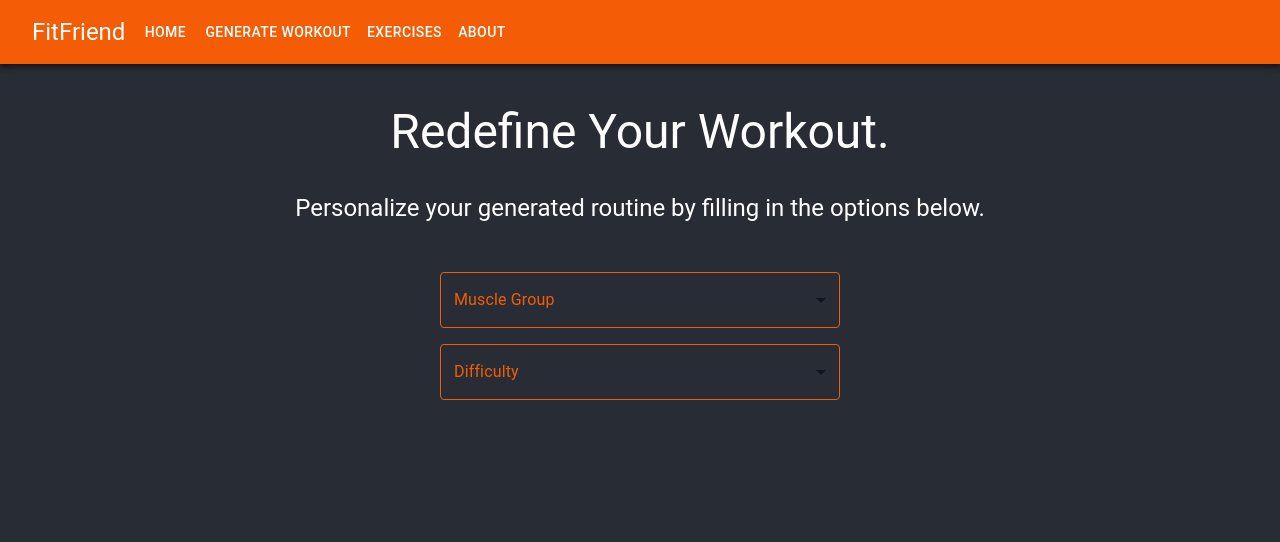
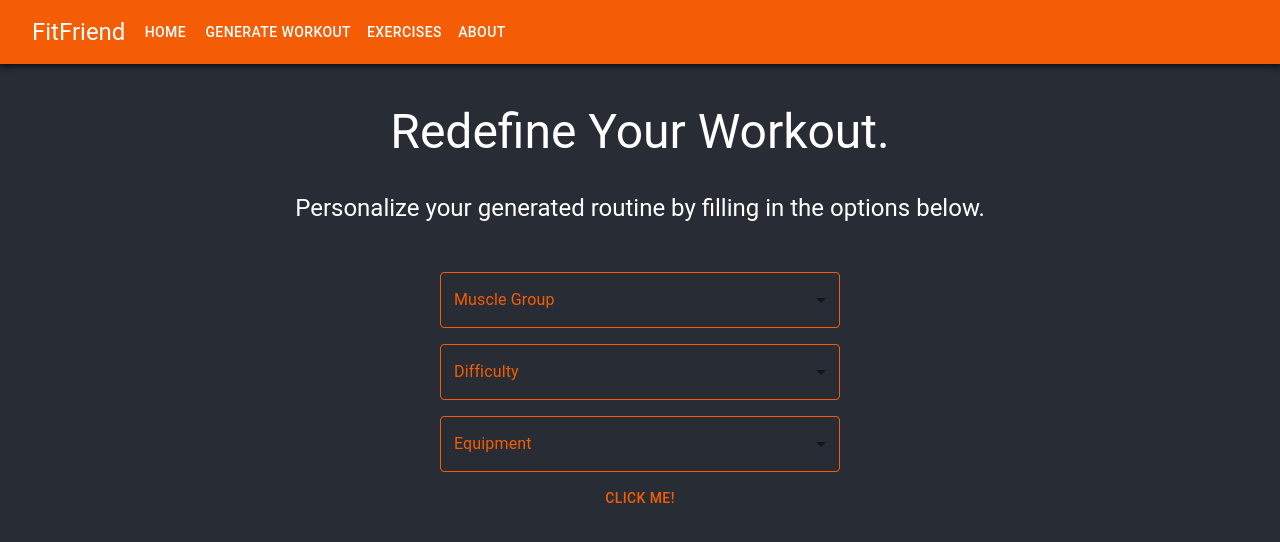
Before and after one commit to qhetrick/CSE_5914_Fitness_App, a React (Create React App) app in the folder frontend/: page /search in a window 1280 px wide. Shown: the top 542 px of the page. Built offline with nearby package versions, Linux system fonts and the light colour scheme.

Commit message:
Finished filter selects and added endpoint

```diff
--- a/frontend/src/components/selects/EquipmentSelect.js
+++ b/frontend/src/components/selects/EquipmentSelect.js
@@ -19,7 +19,7 @@ const MenuProps = {
   },
 };
 
-const levels = [
+const equipment = [
   'Ab wheel',
   'Balance Ball',
   'Barbell',
@@ -43,7 +43,7 @@ const levels = [
   'Elastic Bands, Stability Ball',
   'Equalizer',
   'Foam Roller',
-  'Hex Bar \/ Trap Bar',
+  'Hex Bar \\/ Trap Bar',
   'Kettlebell',
   'Kettlebell, Resistance Band',
   'Landmine',
@@ -70,16 +70,16 @@ function getStyles(level, levelSelect, theme) {
   };
 }
 
-export default function MuscleGroupSelect() {
+export default function EquipmentSelect() {
   const theme = useTheme();
-  const label = "Difficulty";
-  const [selectedLevel, setSelectedLevel] = React.useState([]);
+  const label = "Equipment";
+  const [selectedEquipment, setSelectedEquipment] = React.useState([]);
 
   const handleChange = (event) => {
     const {
       target: { value },
     } = event;
-    setSelectedLevel(
+    setSelectedEquipment(
       // On autofill we get a stringified value.
       typeof value === 'string' ? value.split(',') : value,
     );
@@ -88,15 +88,15 @@ export default function MuscleGroupSelect() {
   return (
     <div>
       <FormControl sx={{ m: 1, width: 400 }}>
-        <InputLabel id="select-level-label" color={theme.contrastText}>{label}</InputLabel>
+        <InputLabel id="select-equipment-label" color={theme.contrastText}>{label}</InputLabel>
         <Select
-          labelId="select-level-label"
+          labelId="select-equipment-label"
           label={label}
-          id="select-level-chip"
+          id="select-equipment-chip"
           multiple
-          value={selectedLevel}
+          value={selectedEquipment}
           onChange={handleChange}
-          input={<OutlinedInput id="select-level-chip" label={label} />}
+          input={<OutlinedInput id="select-equipment-chip" label={label} />}
           renderValue={(selected) => (
             <Box sx={{ display: 'flex', flexWrap: 'wrap', gap: 0.5 }}>
               {selected.map((value) => (
@@ -106,13 +106,13 @@ export default function MuscleGroupSelect() {
           )}
           MenuProps={MenuProps}
         >
-          {levels.map((level) => (
+          {equipment.map((equipment) => (
             <MenuItem
-              key={level}
-              value={level}
-              style={getStyles(level, selectedLevel, theme)}
+              key={equipment}
+              value={equipment}
+              style={getStyles(equipment, selectedEquipment, theme)}
             >
-              {level}
+              {equipment}
             </MenuItem>
           ))}
         </Select>
--- a/frontend/src/components/selects/LevelSelect.js
+++ b/frontend/src/components/selects/LevelSelect.js
@@ -34,7 +34,7 @@ function getStyles(level, levelSelect, theme) {
   };
 }
 
-export default function MuscleGroupSelect() {
+export default function LevelSelect() {
   const theme = useTheme();
   const label = "Difficulty";
   const [selectedLevel, setSelectedLevel] = React.useState([]);
--- a/frontend/src/pages/Home.js
+++ b/frontend/src/pages/Home.js
@@ -12,26 +12,6 @@ function Home() {
 
   const [exercises, setExercises] = useState([]);
   const [showData, setShowData] = useState(false);
-
-  async function getAll() {
-    try {
-      // Fetch the data from the Flask server
-      const response = await fetch("http://localhost:5000/exercises");
-
-      // Check if the response is ok (status code 200-299)
-      if (!response.ok) {
-        throw new Error('Network response was not ok: ' + response.statusText);
-      }
-
-      // Wait for the promise to resolve and get the JSON data
-      const data = await response.json();
-      setExercises(data.results);
-      setShowData(true);
-    } catch (error) {
-      // Catch any errors that occur during the fetch operation
-      console.error('There has been a problem with your fetch operation:', error);
-    }
-  }
 
   // Fetch exercises when the component mounts
 
@@ -54,9 +34,6 @@ function Home() {
         <Navbar />
       </Box>
       <Box className="FitFriend_Logo" align="center">
-        <Button onClick={getAll}>
-          Click Me!
-        </Button>
         <img
           src={FitFriend_Logo}
           alt="FitFriend_Logo"
--- a/frontend/src/pages/Search.js
+++ b/frontend/src/pages/Search.js
@@ -3,13 +3,38 @@ import { Box, Typography } from '@mui/material';
 import Navbar from '../components/Navbar';
 import MuscleGroupSelect from '../components/selects/MuscleGroupSelect';
 import LevelSelect from '../components/selects/LevelSelect';
-
+import EquipmentSelect from '../components/selects/EquipmentSelect';
+import { Button } from '@mui/material';
 
 function Search() {
 
   let testSearch = [];
   testSearch.push( {"muscle": "abs"}, {"level": "beginner"}, {"equipment": "none"} );
   console.log(testSearch);
+
+  async function getAll() {
+    try {
+      // Fetch the data from the Flask server
+      const response = await fetch("http://localhost:5000/filter", {
+        method: "POST",
+        headers: {
+          "Content-Type": "application/json",
+        },
+        body: JSON.stringify(testSearch)
+      });
+
+      // Check if the response is ok (status code 200-299)
+      if (!response.ok) {
+        throw new Error('Network response was not ok: ' + response.statusText);
+      }
+
+      // Wait for the promise to resolve and get the JSON data
+      const data = await response.json();
+    } catch (error) {
+      // Catch any errors that occur during the fetch operation
+      console.error('There has been a problem with your fetch operation:', error);
+    }
+  }
 
   return (
     <div className='Search'>
@@ -25,6 +50,10 @@ function Search() {
         <Box>
           <MuscleGroupSelect/>
           <LevelSelect/>
+          <EquipmentSelect/>
+          <Button onClick={getAll}>
+          Click Me!
+        </Button>
         </Box>
     </div>
   );
```
Also changed, not shown: 1 other file (tests, documents, lock files or other folders).
